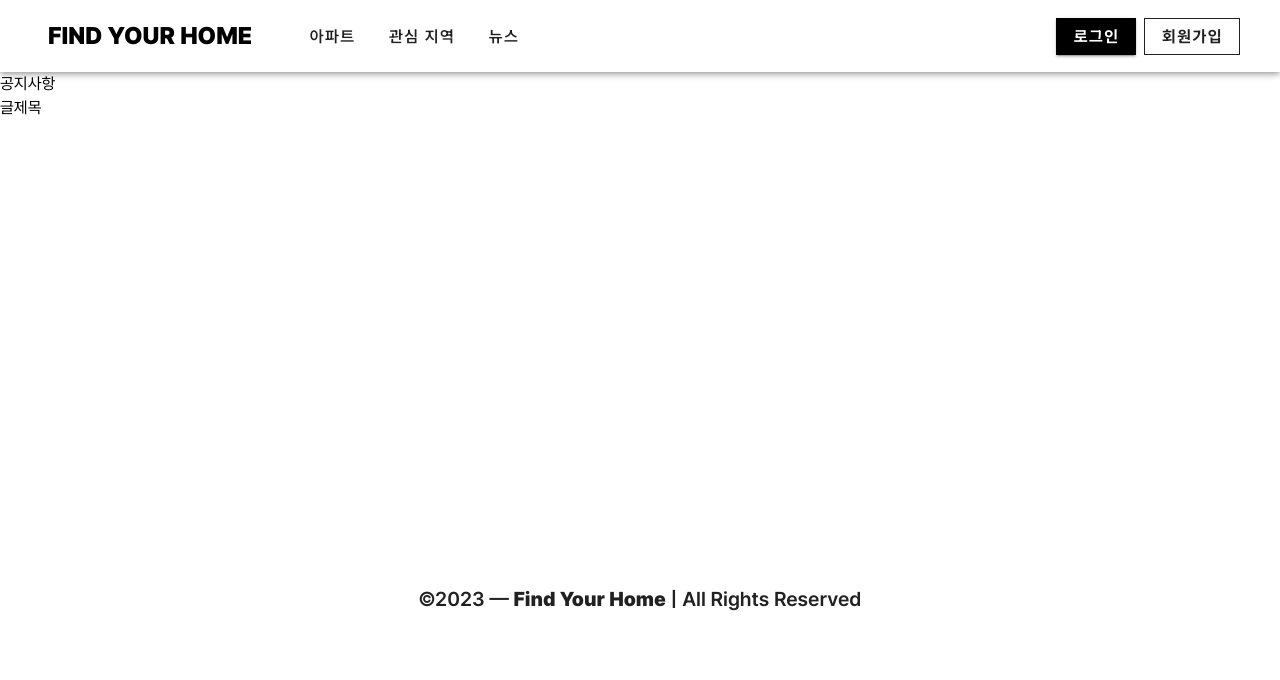
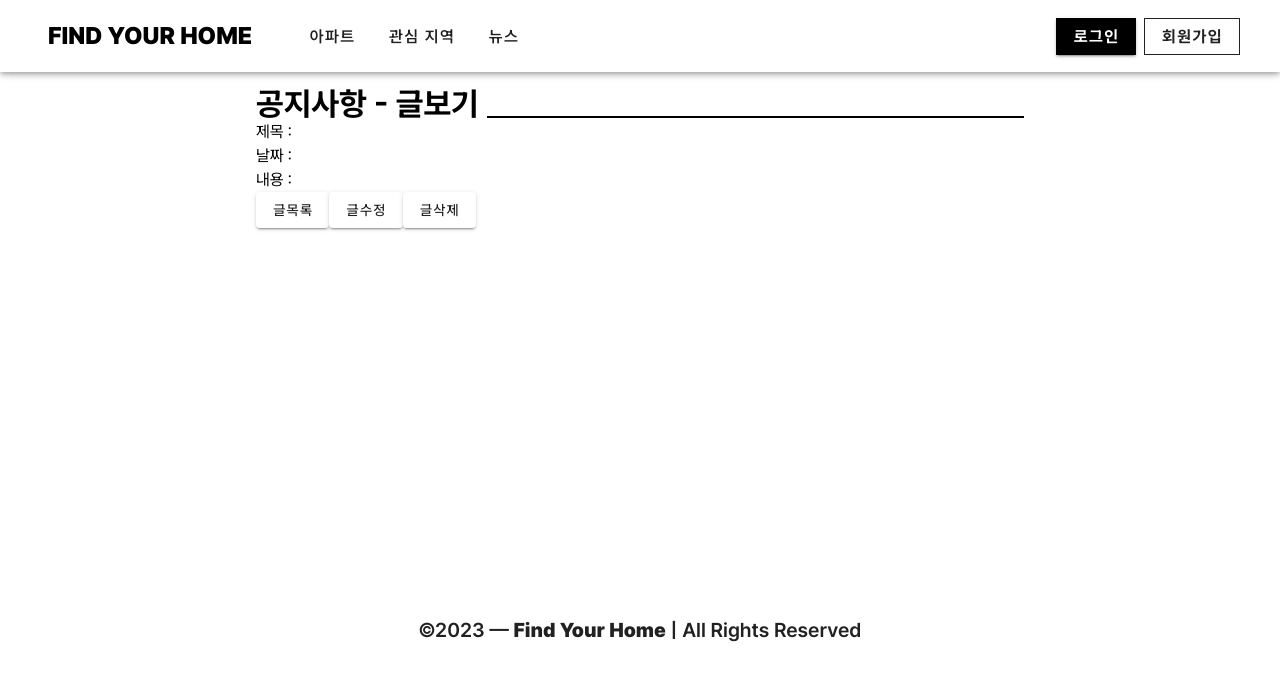
Before and after one commit to ForSSAFY/find-your-home-fe, a Vue app: page /notice/view/1 in a window 1280 px wide. Shown: the top 680 px of the page. Built offline with nearby package versions, Linux system fonts and the light colour scheme; what vue-query would draw is missing.

Commit message:
feat - 공지사항 상세보기 ui 완성

```diff
--- a/src/views/notice/NoticeView.vue
+++ b/src/views/notice/NoticeView.vue
@@ -1,6 +1,65 @@
-<script lang="ts" setup></script>
+<script lang="ts" setup>
+const notice = defineProps<{ no: number; date: number; title: string; contents: string }>()
+
+</script>
 <template>
-  <div>공지사항</div>
-  <div>글제목</div>
+  <v-container class="container">
+    <header class="header">
+      <h2>공지사항 - 글보기</h2>
+      <div class="header-line"></div>
+    </header>
+    <div class="content">
+      <div class="content-header">
+        <label for="subject" class="form-label">제목 : </label>
+        <p>{{ notice.title }}</p>
+      </div>
+      <div class="content-header">
+        <label for="date" class="form-label">날짜 : </label>
+        <p>{{ notice.date }}</p>
+      </div>
+      <div>
+        <label for="content" class="form-label">내용 : </label>
+        <div>{{ notice.contents }}</div>
+      </div>
+      <v-btn v-bind="notice" @click="$router.push({ name: 'list' })">글목록</v-btn>
+      <v-btn v-bind="notice" @click="$router.push({ name: 'edit', params: { no: notice.no } })"
+        >글수정</v-btn
+      >
+      <v-btn v-bind="notice">글삭제</v-btn>
+    </div>
+  </v-container>
 </template>
-<style lang="scss" scoped></style>
+<style scoped>
+/* 헤더 */
+.container {
+  max-width: 800px;
+  width: 100%;
+}
+.header {
+  display: flex;
+  align-items: start;
+  gap: 0.5rem;
+}
+
+.header h2 {
+  font-weight: 700;
+  font-size: 2rem;
+  line-height: 1;
+}
+
+.header-line {
+  display: flex;
+  align-items: end;
+  justify-content: end;
+  padding-bottom: 0.25rem;
+  flex: 1 0 0;
+  border-bottom: 2px solid black;
+  height: 1.85rem;
+}
+
+/* 콘텐츠 헤더 */
+.content-header {
+  display: flex;
+  gap: 1rem;
+}
+</style>
```
